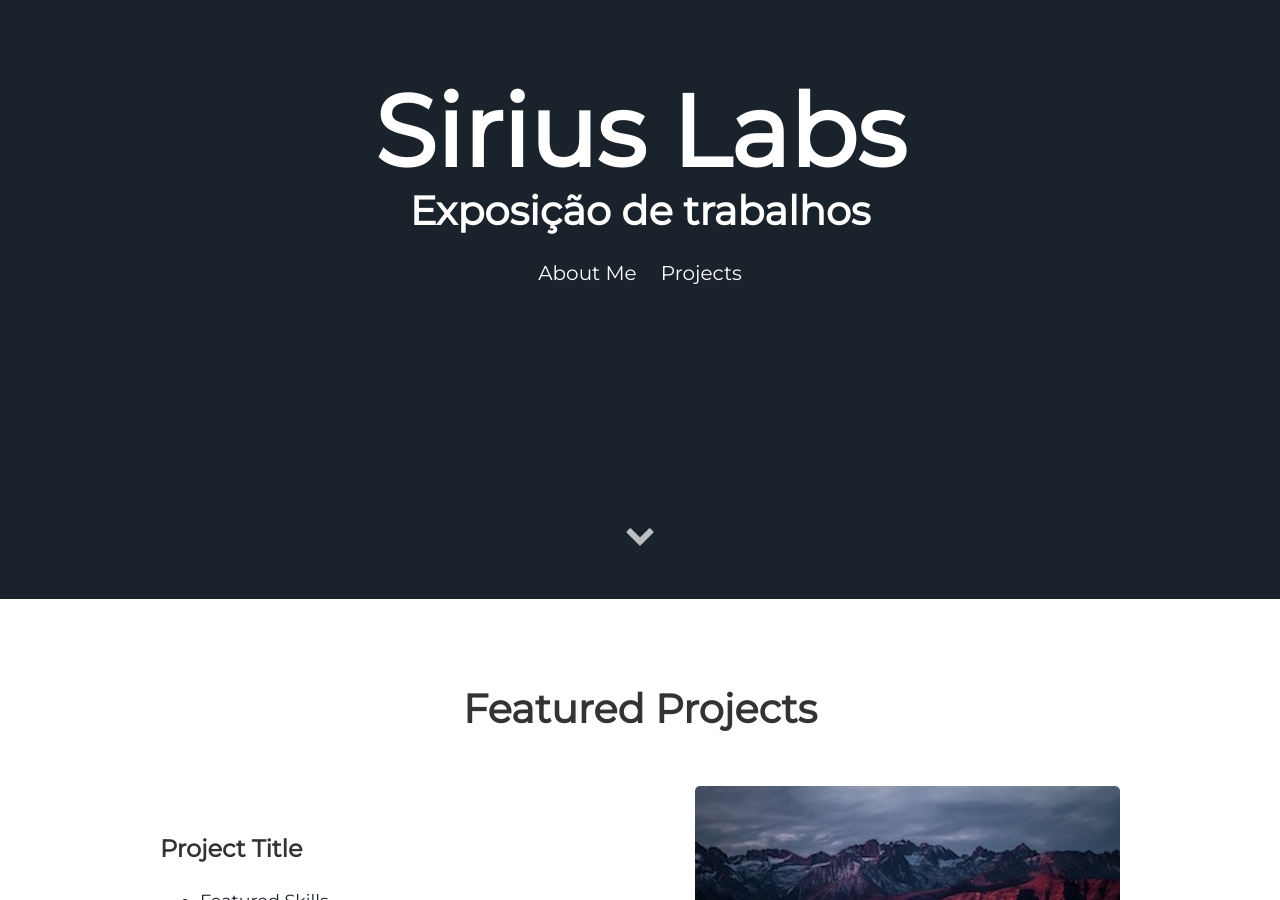
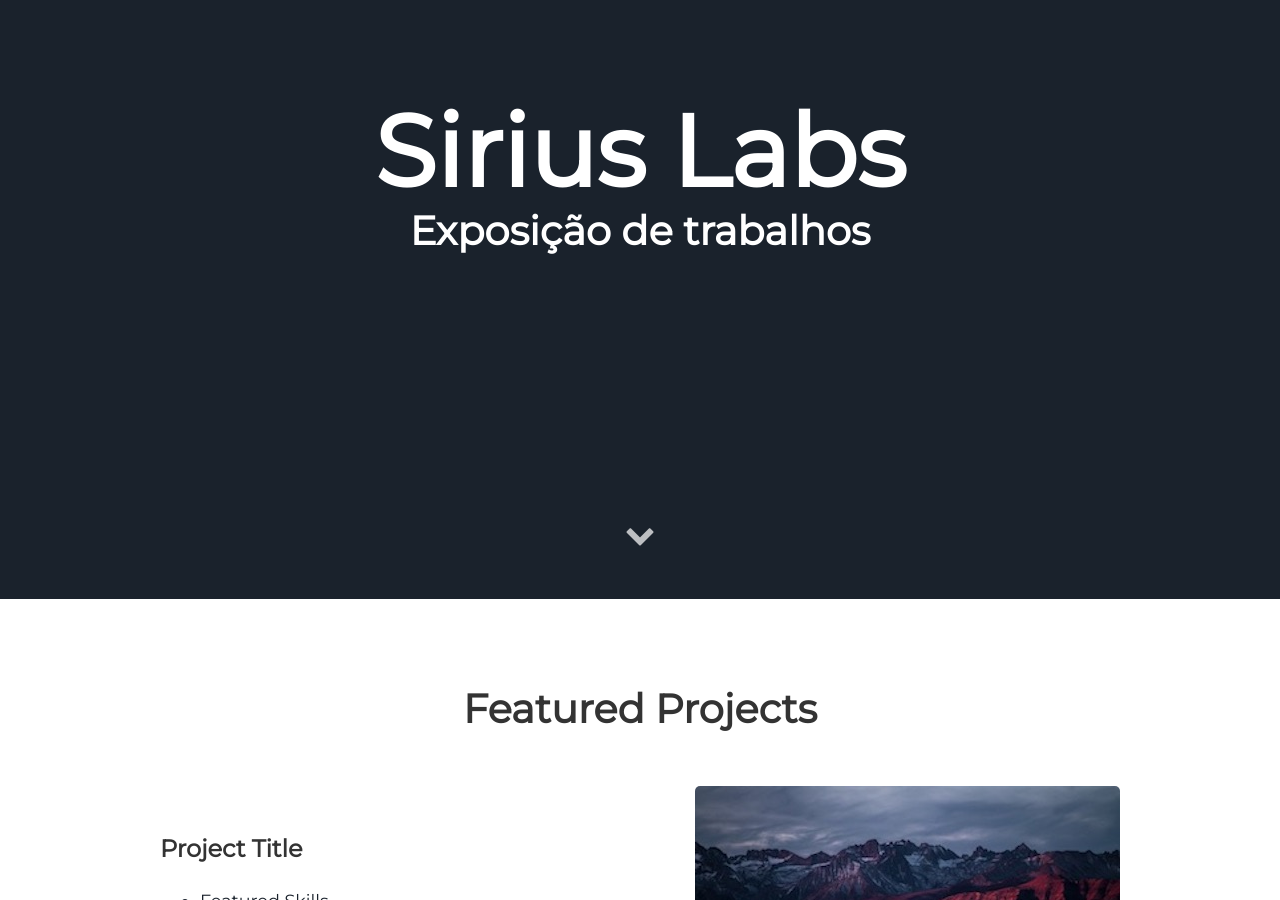
Before and after one commit to gabrielalberton/incredible-rabbit, a Jekyll site: the page built from index.html, in a window 1280 px wide and 900 px high, scrolled down 301 px. Built offline with Jekyll 4.4.1, drawn with Linux system fonts in a browser that asks for light colours.

Commit message:
header.html: changed

```diff
--- a/_includes/header.html
+++ b/_includes/header.html
@@ -4,10 +4,7 @@
         <span class="site-title">{{site.username}}</span>
         <span class="site-description">{{site.user_title}}</span>
       </h1>
-      <div class="header-links">
-        <a class="link" href="#about" data-scroll>About Me</a>
-        <a class="link" href="#projects" data-scroll>Projects</a>
-      </div>
+
   </div>
   <a class="down" href="#about" data-scroll><i class="icon fa fa-chevron-down" aria-hidden="true"></i></a>
 </div>
```
